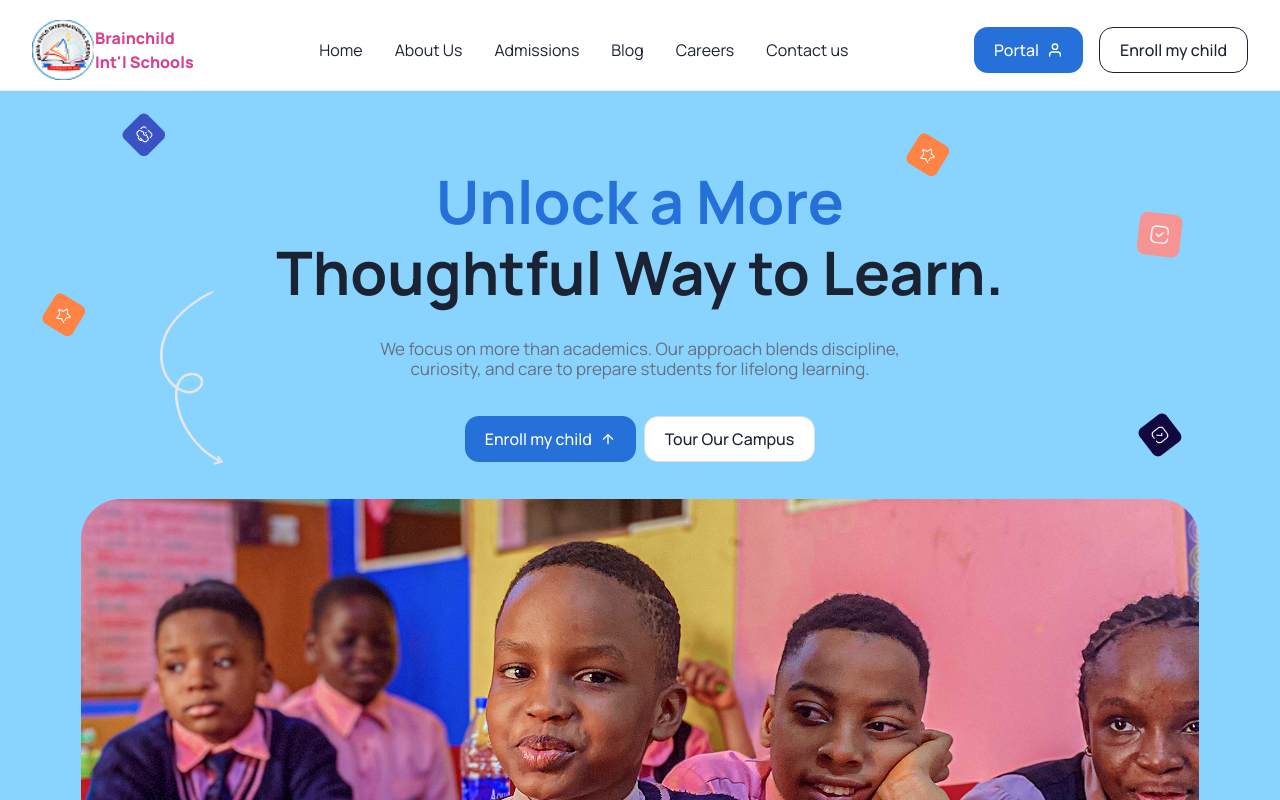
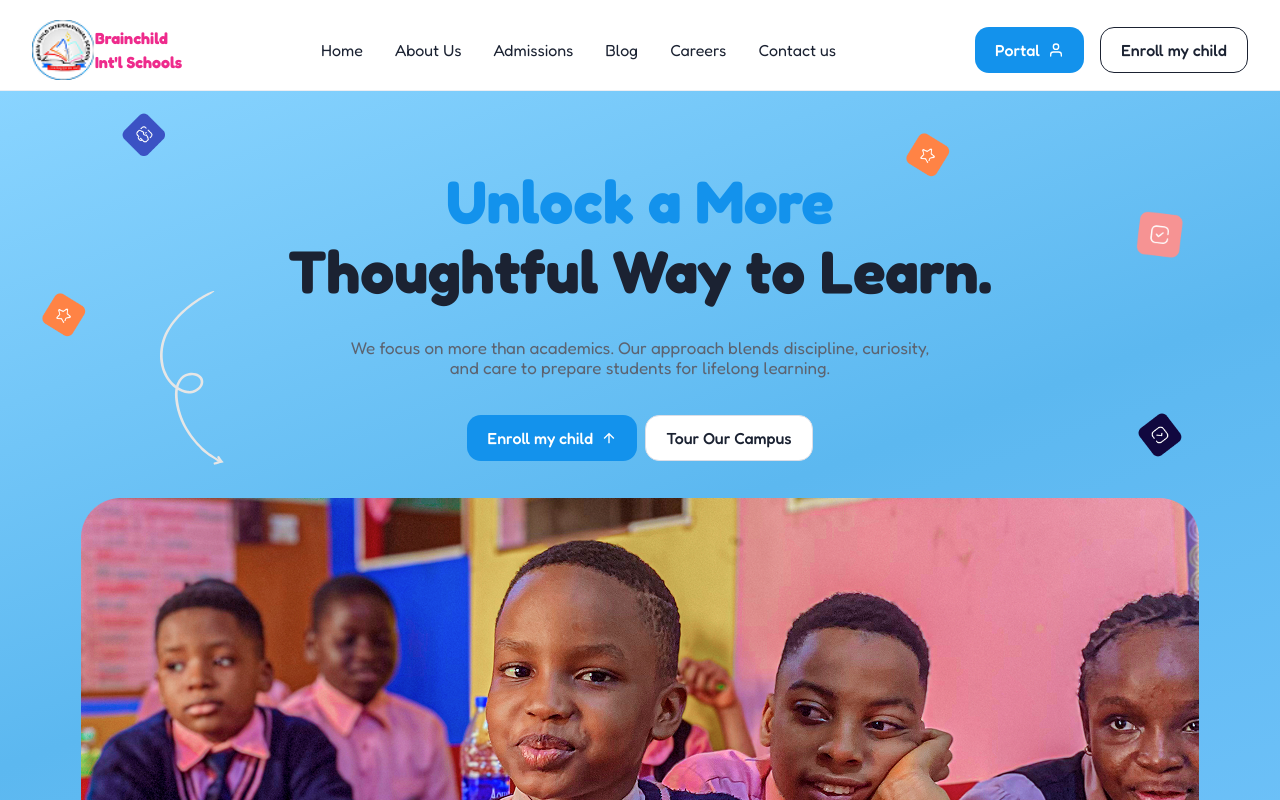
Before and after one commit to tony123117/SKY-VIEW-MONTESSORI-SCHOOL, a React (Vite) app: page / in a window 1280 px wide. Shown: the top 800 px of the page. Built offline with nearby package versions, Linux system fonts and the light colour scheme; the HTML template or start-up script is replaced by a standard one.

Commit message:
School theme refreshed UI
Co-authored-by: tony123117 <215373850+tony123117@users.noreply.github.com>

```diff
--- a/src/index.css
+++ b/src/index.css
@@ -1,4 +1,4 @@
-@import url('https://fonts.googleapis.com/css2?family=Manrope:wght@200..800&family=Montserrat:wght@100..900&display=swap');
+@import url('https://fonts.googleapis.com/css2?family=Manrope:wght@200..800&family=Montserrat:wght@100..900&family=Fredoka:wght@300..700&display=swap');
 
 @tailwind base;
 @tailwind components;
@@ -15,16 +15,16 @@
     --popover: 0 0% 100%;
     --popover-foreground: 220 30% 15%;
 
-    --primary: 330 65% 55%;
+    --primary: 330 85% 55%;
     --primary-foreground: 0 0% 100%;
 
-    --secondary: 215 70% 50%;
+    --secondary: 205 85% 50%;
     --secondary-foreground: 0 0% 100%;
 
     --muted: 220 20% 94%;
-    --muted-foreground: 220 10% 45%;
+    --muted-foreground: 220 10% 40%;
 
-    --accent: 215 70% 50%;
+    --accent: 205 85% 50%;
     --accent-foreground: 0 0% 100%;
 
     --destructive: 0 84.2% 60.2%;
@@ -32,34 +32,39 @@
 
     --border: 220 20% 88%;
     --input: 220 20% 88%;
-    --ring: 330 65% 55%;
+    --ring: 330 85% 55%;
 
-    --radius: 0.5rem;
+    --radius: 0.75rem;
 
     --sidebar-background: 0 0% 98%;
     --sidebar-foreground: 240 5.3% 26.1%;
-    --sidebar-primary: 330 65% 55%;
+    --sidebar-primary: 330 85% 55%;
     --sidebar-primary-foreground: 0 0% 100%;
-    --sidebar-accent: 215 70% 50%;
+    --sidebar-accent: 205 85% 50%;
     --sidebar-accent-foreground: 0 0% 100%;
     --sidebar-border: 220 13% 91%;
-    --sidebar-ring: 330 65% 55%;
+    --sidebar-ring: 330 85% 55%;
 
-    --font-heading: 'Manrope', sans-serif;
+    --font-heading: 'Fredoka', 'Manrope', sans-serif;
     --font-body: 'Montserrat', sans-serif;
 
-    /* Section backgrounds */
-    --bg-pink: #FE9EC7;
-    --bg-pink-deep: 330 55% 88%;
-    --bg-blue: 215 60% 94%;
-    --bg-blue-deep: 215 55% 88%;
+    /* School brand colors */
+    --school-pink: 330 85% 55%;
+    --school-pink-light: 330 80% 92%;
+    --school-pink-soft: 330 70% 96%;
+    --school-blue: 205 85% 50%;
+    --school-blue-light: 205 80% 92%;
+    --school-blue-soft: 205 70% 96%;
+    --school-navy: 215 60% 18%;
+    --school-yellow: 45 95% 55%;
+    --school-green: 150 60% 45%;
 
-    --brand-pink: 330 65% 55%;
-    --brand-blue: 215 70% 50%;
+    --brand-pink: 330 85% 55%;
+    --brand-blue: 205 85% 50%;
     --brand-dark: 220 30% 15%;
-    --brand-light-pink: 330 60% 94%;
-    --footer-bg: 215 55% 18%;
-    --text-muted-gray: 220 10% 45%;
+    --brand-light-pink: 330 80% 94%;
+    --footer-bg: 215 60% 14%;
+    --text-muted-gray: 220 10% 40%;
     --text-dark: 220 30% 15%;
   }
 }
@@ -74,6 +79,10 @@
     font-family: var(--font-body);
   }
 
+  h1, h2, h3, h4, h5, h6 {
+    font-family: var(--font-heading);
+  }
+
   .story-link * {
     @apply relative inline-block after:content-[''] after:absolute after:w-full after:scale-x-0 after:h-0.5 after:bottom-0 after:left-0 after:bg-primary after:origin-bottom-right after:transition-transform after:duration-300 hover:after:scale-x-100 hover:after:origin-bottom-left;
   }
@@ -82,16 +91,31 @@
     @apply transition-transform duration-200 hover:scale-105;
   }
 
+  /* Vibrant school section backgrounds */
   .section-pink {
-    background: #F9B2D7;
+    background: linear-gradient(160deg, #FFB6D9 0%, #FF8EC4 40%, #FFA0CC 100%);
   }
 
   .section-blue {
-    background: #89D4FF;
+    background: linear-gradient(160deg, #89D4FF 0%, #5CB8F0 40%, #7CC8FF 100%);
+  }
+
+  .section-pink-soft {
+    background: linear-gradient(160deg, #FFF0F6 0%, #FFE0EE 50%, #FFF5F9 100%);
+  }
+
+  .section-blue-soft {
+    background: linear-gradient(160deg, #EBF5FF 0%, #D6ECFF 50%, #F0F8FF 100%);
   }
 
   .section-blue-dark {
-    background: linear-gradient(135deg, hsl(215 55% 18%) 0%, hsl(220 50% 15%) 100%);
+    background: linear-gradient(135deg, hsl(215 60% 14%) 0%, hsl(220 55% 10%) 100%);
+  }
+
+  /* School-themed decorative elements */
+  .school-pattern {
+    background-image: radial-gradient(circle at 20% 80%, rgba(255,182,217,0.15) 0%, transparent 50%),
+                      radial-gradient(circle at 80% 20%, rgba(137,212,255,0.15) 0%, transparent 50%);
   }
 }
 
@@ -99,6 +123,17 @@
   0% { transform: translateY(0px); }
   50% { transform: translateY(-15px); }
   100% { transform: translateY(0px); }
+}
+
+@keyframes bounce-gentle {
+  0%, 100% { transform: translateY(0); }
+  50% { transform: translateY(-8px); }
+}
+
+@keyframes wiggle {
+  0%, 100% { transform: rotate(0deg); }
+  25% { transform: rotate(-3deg); }
+  75% { transform: rotate(3deg); }
 }
 
 .animate-float {
@@ -112,3 +147,11 @@
 .animate-float-fast {
   animation: float 4s ease-in-out infinite;
 }
+
+.animate-bounce-gentle {
+  animation: bounce-gentle 3s ease-in-out infinite;
+}
+
+.animate-wiggle {
+  animation: wiggle 4s ease-in-out infinite;
+}
--- a/tailwind.config.ts
+++ b/tailwind.config.ts
@@ -57,6 +57,15 @@ export default {
           dark: "hsl(var(--brand-dark))",
           "light-pink": "hsl(var(--brand-light-pink))",
         },
+        school: {
+          pink: "hsl(var(--school-pink))",
+          "pink-light": "hsl(var(--school-pink-light))",
+          blue: "hsl(var(--school-blue))",
+          "blue-light": "hsl(var(--school-blue-light))",
+          navy: "hsl(var(--school-navy))",
+          yellow: "hsl(var(--school-yellow))",
+          green: "hsl(var(--school-green))",
+        },
         footer: {
           bg: "hsl(var(--footer-bg))",
         },
```
